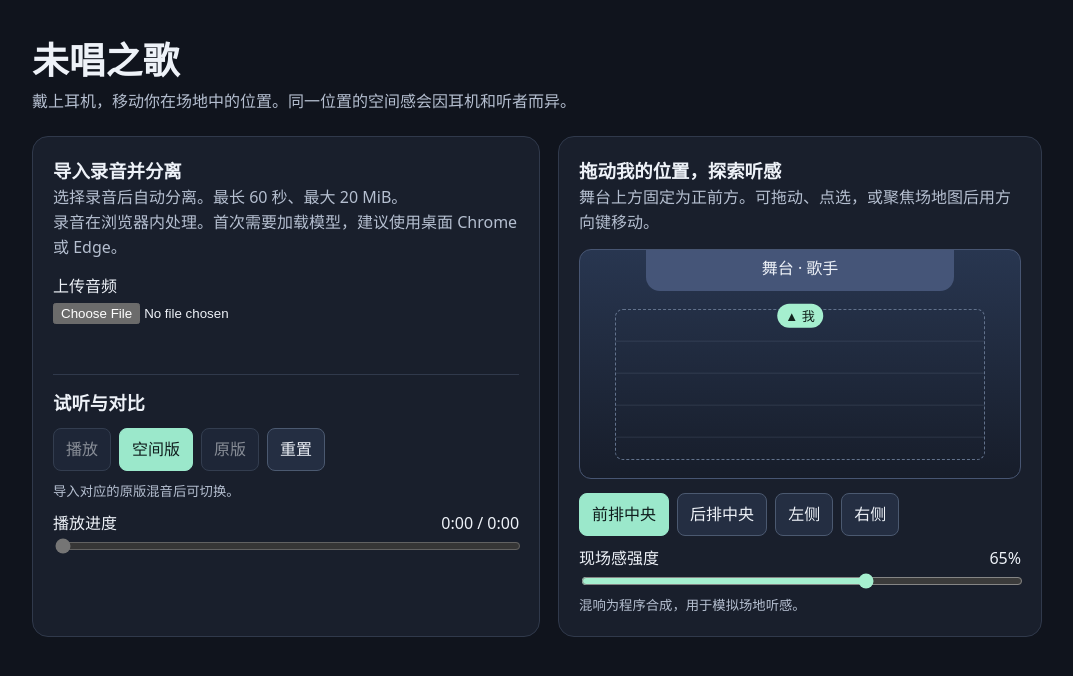
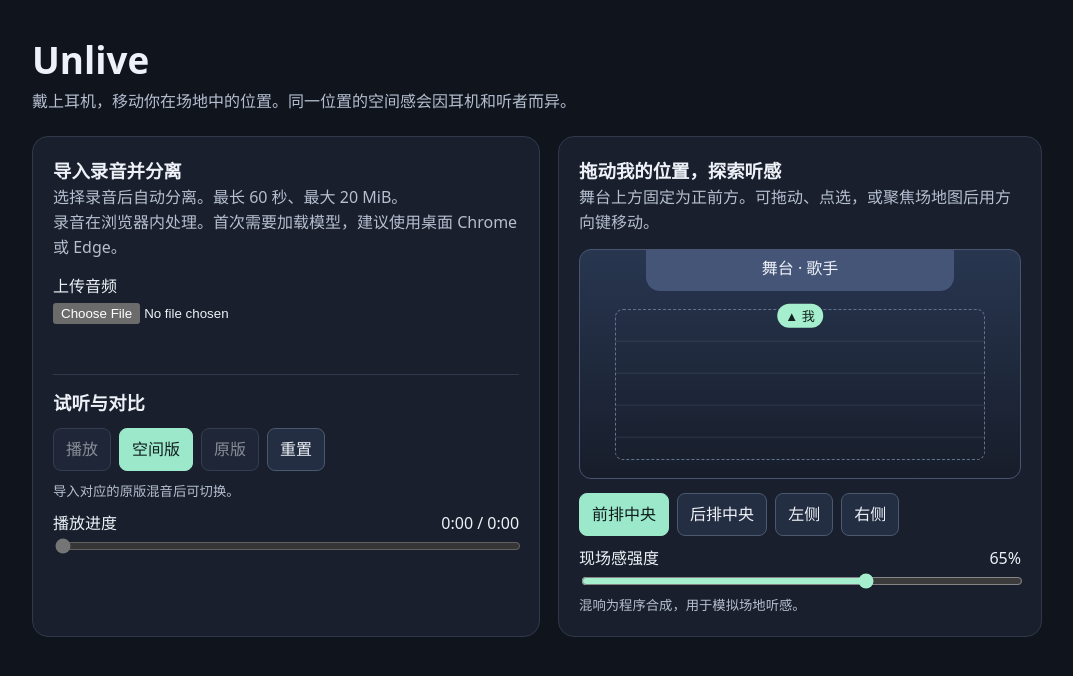
Before and after one commit to lanwenxuan4528/lwx, a plain HTML site: page index.html in a window 1280 px wide. Shown: the whole page, without its empty margins (103-1176 px from the left). Drawn offline with Linux system fonts and the light colour scheme.

Commit message:
Rename the product to Unlive

```diff
--- a/index.html
+++ b/index.html
@@ -3,7 +3,7 @@
 <head>
 <meta charset="utf-8">
 <meta name="viewport" content="width=device-width, initial-scale=1">
-<title>未唱之歌 · 声音验证</title>
+<title>Unlive · 声音验证</title>
 <style>
 :root {color-scheme:dark;font:16px/1.55 system-ui,"Microsoft YaHei",sans-serif;background:#10141d;color:#eef2f8}
 * {box-sizing:border-box} body {margin:0} main {max-width:1050px;margin:auto;padding:32px 20px}
@@ -31,7 +31,7 @@ button:focus-visible,input:focus-visible,#venue:focus-visible {outline:2px solid
 </head>
 <body>
 <main>
-<header><h1>未唱之歌</h1><p class="muted">戴上耳机，移动你在场地中的位置。同一位置的空间感会因耳机和听者而异。</p></header>
+<header><h1>Unlive</h1><p class="muted">戴上耳机，移动你在场地中的位置。同一位置的空间感会因耳机和听者而异。</p></header>
 <div class="grid">
 <section aria-label="音频与播放">
 <div class="demo-panel" id="demo-panel">
```
